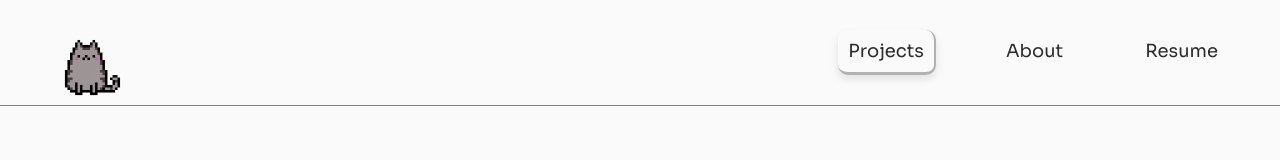
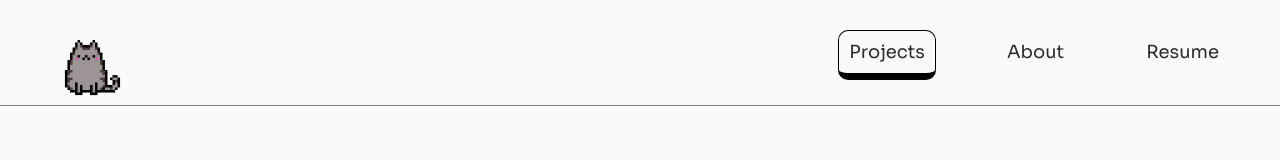
Before and after one commit to brandon-lerit/brandon-lerit.github.io, a React (Create React App) app in the folder project/: page / in a window 1280 px wide. In both pictures the pointer is over the link "Projects". Shown: the top 160 px of the page. Built offline with nearby package versions, Linux system fonts and the light colour scheme.

Commit message:
Changed Nav Buttons

```diff
--- a/project/src/styles/navbar.css
+++ b/project/src/styles/navbar.css
@@ -53,13 +53,11 @@
     color: #2b2b30;
     padding: 10px;
     border-radius: 10px;
-    border-right: 2px solid transparent;
-    border-bottom: 3px solid transparent;
+    border: 1.5px solid transparent;
+    border-bottom: 7px solid transparent;
     transition: border-color 1s ease;
 }
 
 .links li a:hover {
-    box-shadow: 0 4px 8px rgba(0, 0, 0, 0.1);
-    border-right-color: rgb(177, 177, 177);
-    border-bottom-color: rgb(177, 177, 177);
+    border-color: rgb(0, 0, 0);
 }
```
